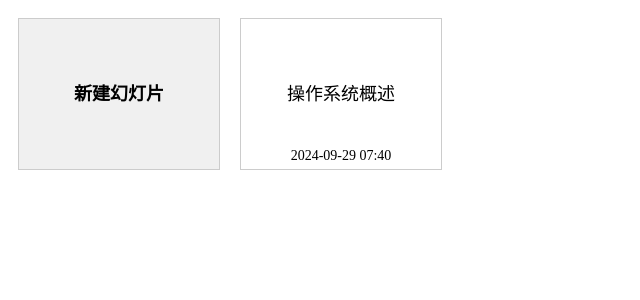
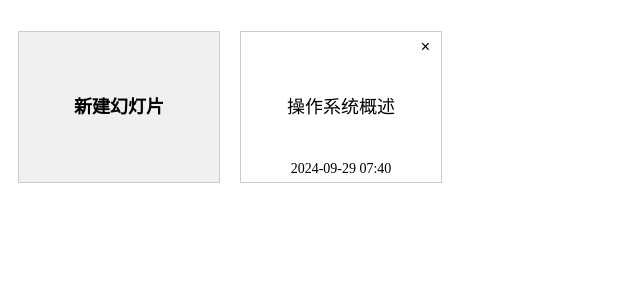
Before and after one commit to xieyumc/jyySlideWeb, a Django app: page / in a window 1280 px wide. Shown: the top 300 px of the page, without its empty margins (0-640 px from the left). Run offline with Django 5.2, Linux system fonts and the light colour scheme; data comes from the database, SQL or seed files in the repository; both versions use the stored data as it was after the commit.

Commit message:
feature：增加幻灯片删除按钮

```diff
--- a/slideapp/templates/index.html
+++ b/slideapp/templates/index.html
@@ -3,14 +3,13 @@
 <!DOCTYPE html>
 <html>
 <head>
-    <title>我的幻灯片</title>
+    <title>Slide</title>
     <style>
-        /* 样式同之前 */
+        /* 样式可以根据需要调整 */
         .slide-list {
             display: flex;
             flex-wrap: wrap;
         }
-
         .slide-item {
             width: 200px;
             height: 150px;
@@ -22,7 +21,6 @@
             font-size: 18px;
             cursor: pointer;
         }
-
         .slide-item .title {
             position: absolute;
             bottom: 5px;
@@ -32,15 +30,25 @@
             line-height: normal;
             text-align: center;
         }
-
         .slide-item.new-slide {
             background-color: #f0f0f0;
             font-weight: bold;
         }
+        /* 添加删除按钮的样式 */
+        .delete-button {
+            position: absolute;
+            top: 5px;
+            right: 5px;
+            background-color: transparent;
+            border: none;
+            cursor: pointer;
+            font-size: 16px;
+            color: black;
+        }
     </style>
 </head>
 <body>
-{#    <h1>我的幻灯片</h1>#}
+    <h1></h1>
     <div class="slide-list">
         <!-- 新建幻灯片的入口 -->
         <div class="slide-item new-slide" onclick="location.href='{% url 'create_slide' %}'">
@@ -48,11 +56,60 @@
         </div>
         <!-- 展示已有的幻灯片 -->
         {% for slide in slides %}
-        <div class="slide-item" onclick="location.href='{% url 'edit_slide' slide.id %}'">
+        <div class="slide-item">
+            <!-- 删除按钮 -->
+            <button class="delete-button" onclick="confirmDelete({{ slide.id }})">&times;</button>
+            <!-- 点击幻灯片区域进入编辑 -->
+            <div onclick="location.href='{% url 'edit_slide' slide.id %}'" style="height: 100%;">
                 {{ slide.title }}
                 <div class="title">{{ slide.updated_at|date:"Y-m-d H:i" }}</div>
             </div>
+        </div>
         {% endfor %}
     </div>
+
+    <!-- 添加 JavaScript 代码 -->
+    <script>
+        function confirmDelete(slideId) {
+            if (confirm('您确定要删除这张幻灯片吗？此操作无法撤销。')) {
+                // 发送删除请求
+                fetch('/delete/' + slideId + '/', {
+                    method: 'POST',
+                    headers: {
+                        'X-CSRFToken': getCookie('csrftoken'),
+                    },
+                })
+                .then(response => {
+                    if (response.ok) {
+                        // 删除成功，刷新页面
+                        location.reload();
+                    } else {
+                        alert('删除失败');
+                    }
+                })
+                .catch(error => {
+                    console.error('删除失败', error);
+                    alert('删除失败');
+                });
+            }
+        }
+
+        // 获取 CSRF token 的函数
+        function getCookie(name) {
+            let cookieValue = null;
+            if (document.cookie && document.cookie !== '') {
+                let cookies = document.cookie.split(';');
+                for (let i = 0; i < cookies.length; i++) {
+                    let cookie = cookies[i].trim();
+                    // 检查这个 cookie 字符串是否以我们想要的名字开头
+                    if (cookie.substring(0, name.length + 1) === (name + '=')) {
+                        cookieValue = decodeURIComponent(cookie.substring(name.length + 1));
+                        break;
+                    }
+                }
+            }
+            return cookieValue;
+        }
+    </script>
 </body>
 </html>
--- a/slideapp/urls.py
+++ b/slideapp/urls.py
@@ -8,4 +8,6 @@ urlpatterns = [
     path('create/', views.create_slide, name='create_slide'),
     path('edit/<int:slide_id>/', views.edit_slide, name='edit_slide'),
     path('upload_image/', views.upload_image, name='upload_image'),
+    path('delete/<int:slide_id>/', views.delete_slide, name='delete_slide'),
+
 ]
--- a/slideapp/views.py
+++ b/slideapp/views.py
@@ -13,6 +13,7 @@ from imghdr import what
 from django.shortcuts import render, redirect
 from .models import Slide
 from django.http import JsonResponse
+from django.shortcuts import render, redirect, get_object_or_404
 
 @csrf_exempt
 def upload_image(request):
@@ -57,3 +58,8 @@ def create_slide(request):
 def edit_slide(request, slide_id):
     slide = Slide.objects.get(id=slide_id)
     return render(request, 'edit_slide.html', {'slide': slide})
+
+def delete_slide(request, slide_id):
+    slide = get_object_or_404(Slide, id=slide_id)
+    slide.delete()
+    return JsonResponse({'status': 'success'})
```
Also changed, not shown: db.sqlite3. Lines whose indentation alone changed are shown as unchanged.
